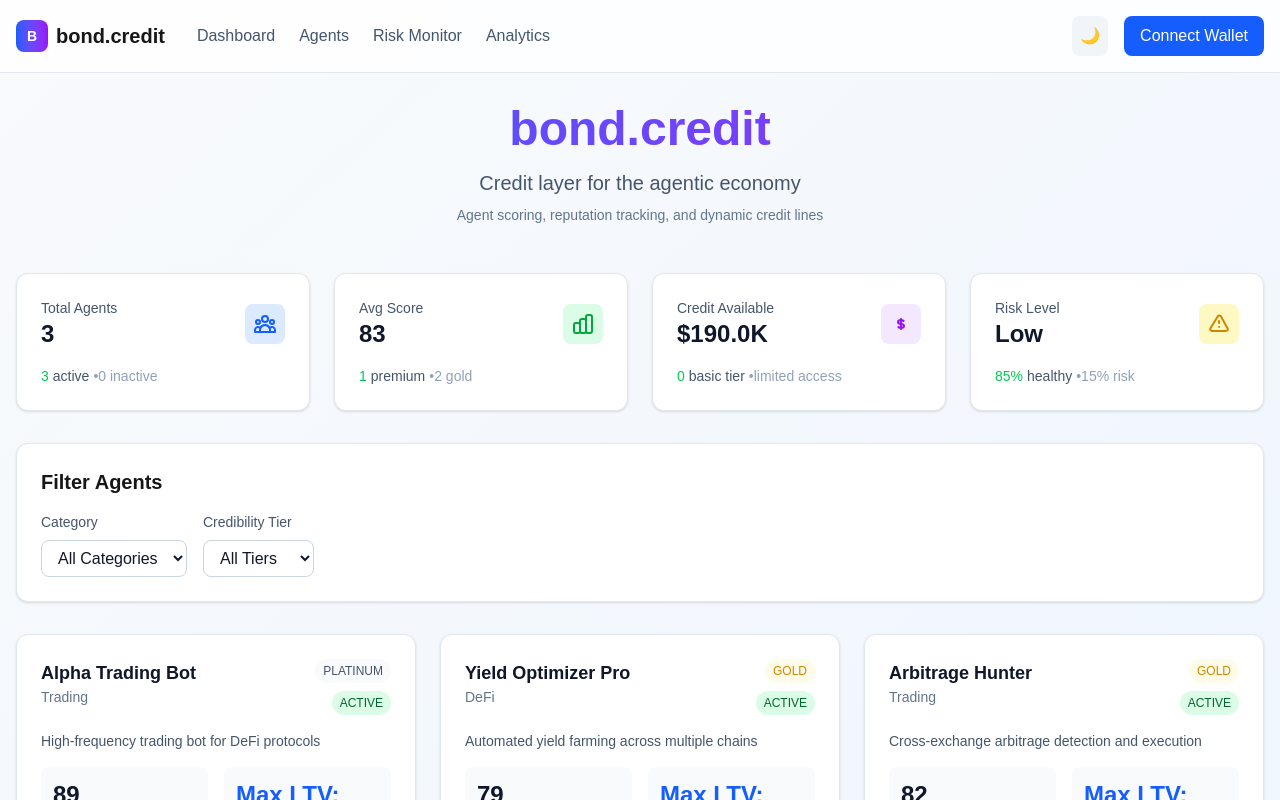
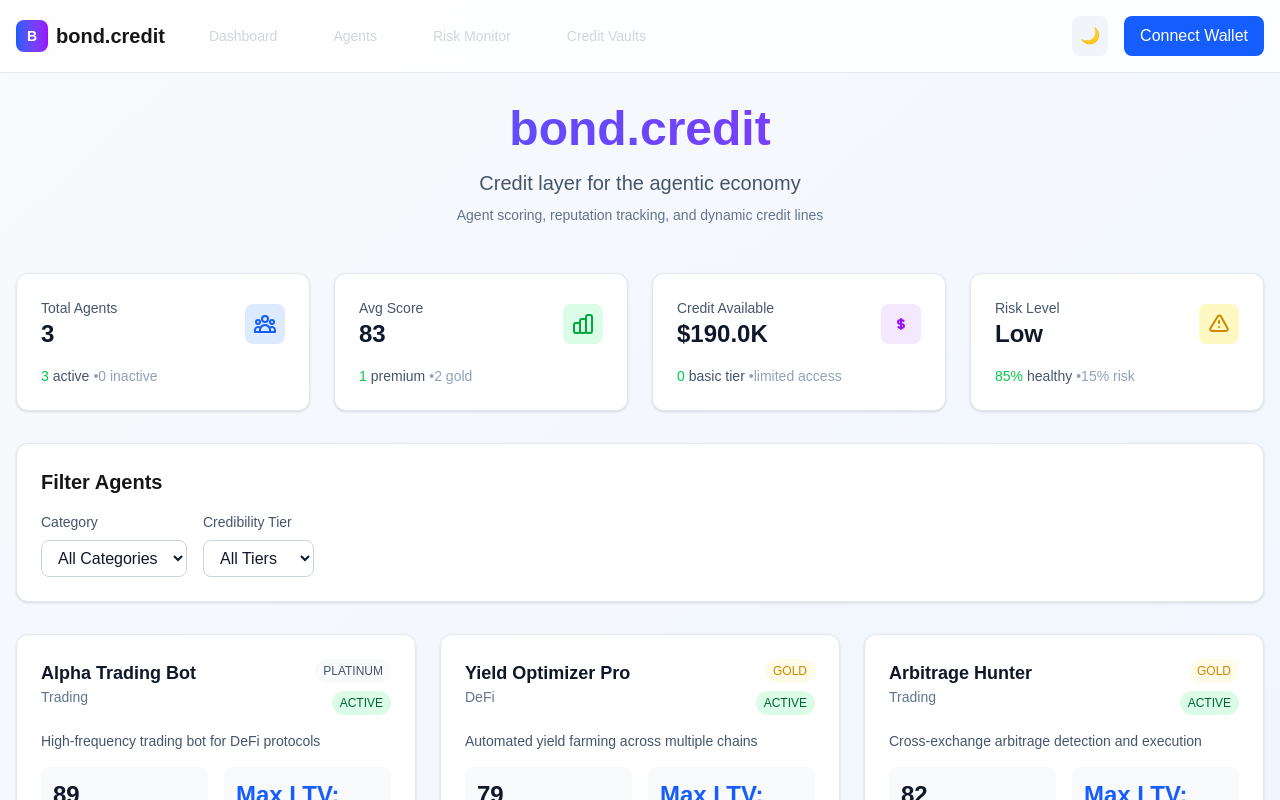
Before and after one commit to bond-dot-credit/risk-monitor-engine, a Next.js app: page / in a window 1280 px wide. Shown: the top 800 px of the page. Built offline with nearby package versions, Linux system fonts and the light colour scheme.

Commit message:
feat: Add Credit Vaults navigation link to header

```diff
--- a/src/components/Header.tsx
+++ b/src/components/Header.tsx
@@ -24,19 +24,19 @@ export function Header() {
               <span className="font-bold text-xl">bond.credit</span>
             </div>
 
-            <nav className="hidden md:flex space-x-6">
-              <Link href="/" className="text-slate-600 dark:text-slate-300 hover:text-blue-600 transition-colors">
+            <nav className="flex space-x-8">
+              <Link href="/" className="text-gray-300 hover:text-white px-3 py-2 rounded-md text-sm font-medium">
                 Dashboard
               </Link>
-              <Link href="/agents" className="text-slate-600 dark:text-slate-300 hover:text-blue-600 transition-colors">
+              <Link href="/agents" className="text-gray-300 hover:text-white px-3 py-2 rounded-md text-sm font-medium">
                 Agents
               </Link>
-              <Link href="/risk" className="text-slate-600 dark:text-slate-300 hover:text-blue-600 transition-colors">
+              <Link href="/risk" className="text-gray-300 hover:text-white px-3 py-2 rounded-md text-sm font-medium">
                 Risk Monitor
               </Link>
-              <a href="#analytics" className="text-slate-600 dark:text-slate-300 hover:text-blue-600 transition-colors">
-                Analytics
-              </a>
+              <Link href="/credit" className="text-gray-300 hover:text-white px-3 py-2 rounded-md text-sm font-medium">
+                Credit Vaults
+              </Link>
             </nav>
           </div>
 
```
